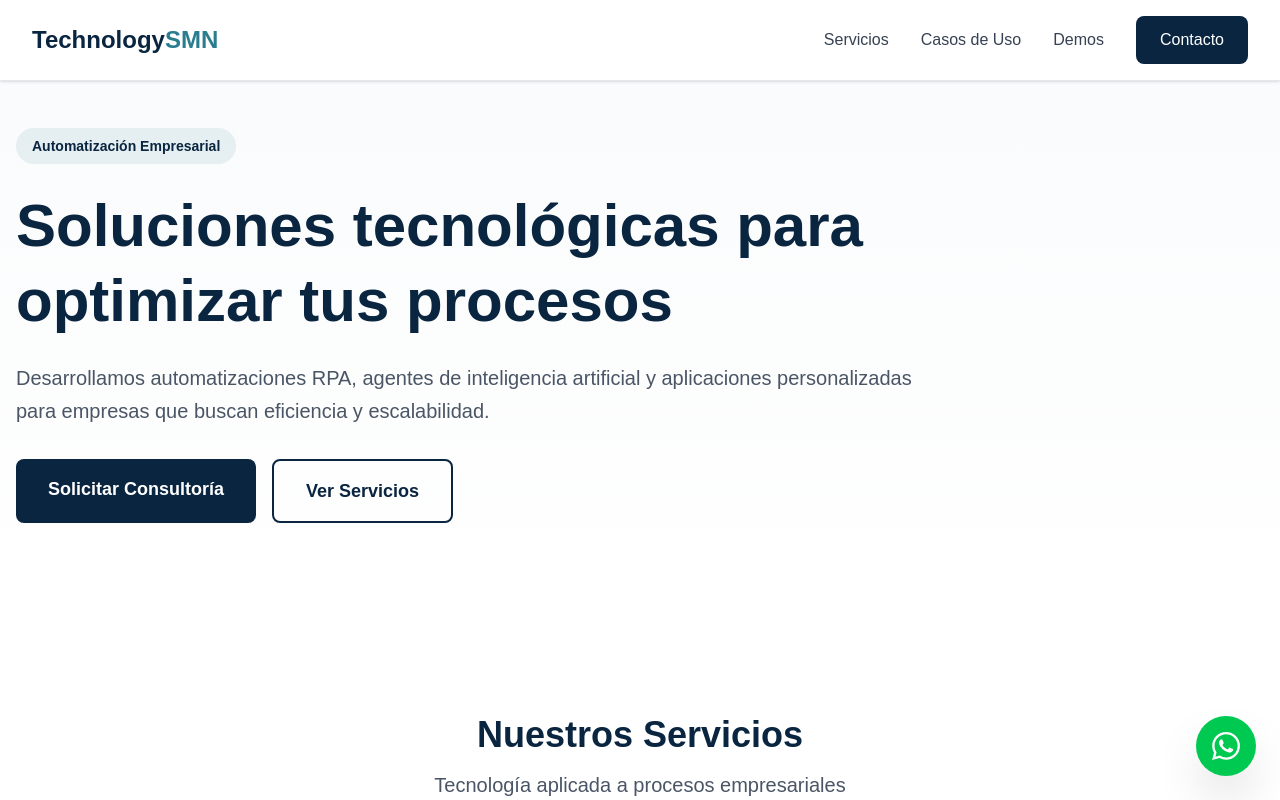
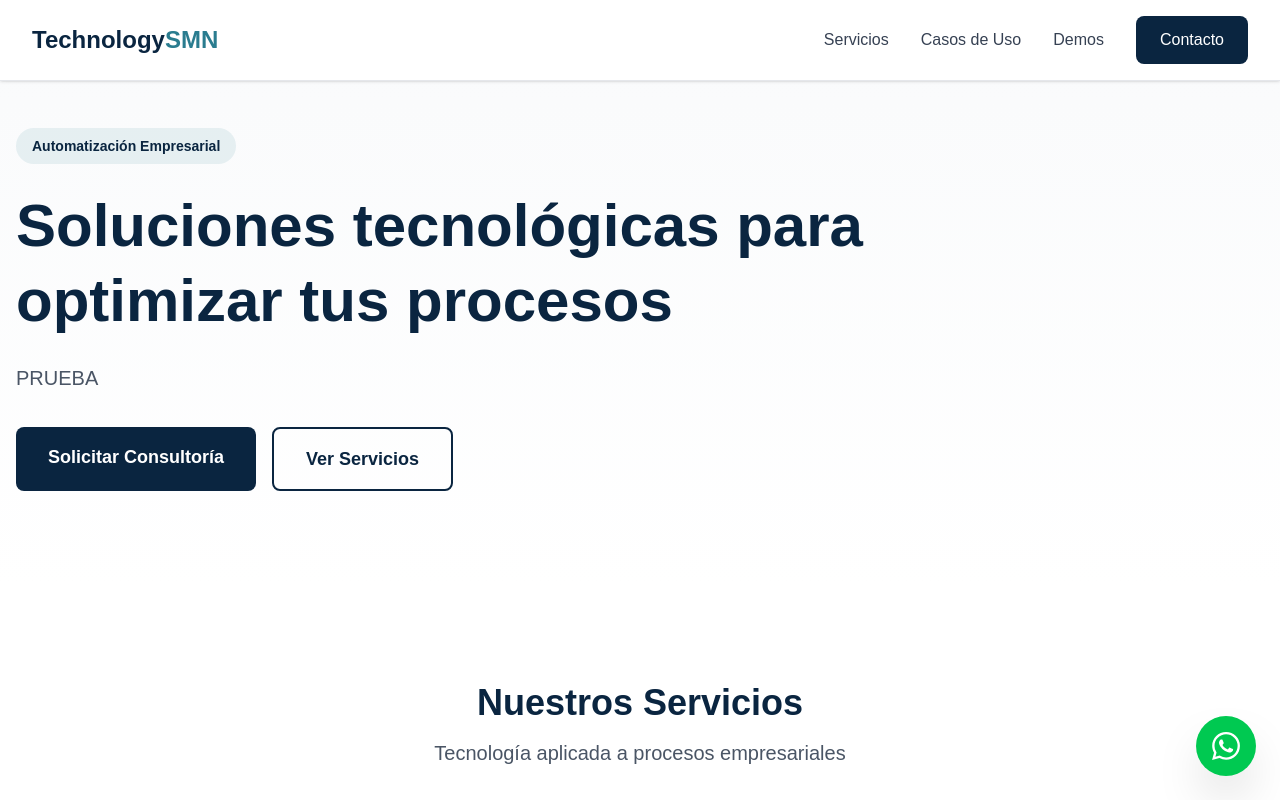
Before and after one commit to AndresMineroR/AutomaticacionesMinero, a Next.js app: page / in a window 1280 px wide. Shown: the top 800 px of the page. Built offline with nearby package versions, Linux system fonts and the light colour scheme.

Commit message:
Remove description of automation and AI services
Removed a description paragraph about RPA and AI solutions.

```diff
--- a/app/page.js
+++ b/app/page.js
@@ -32,8 +32,7 @@ export default function Home() {
               Soluciones tecnológicas para optimizar tus procesos
             </h2>
             <p className="text-xl text-gray-600 mb-8 leading-relaxed">
-              Desarrollamos automatizaciones RPA, agentes de inteligencia artificial y aplicaciones personalizadas para empresas que buscan eficiencia y escalabilidad.
-            </p>
+PRUEBA            </p>
 
             <div className="flex flex-col sm:flex-row gap-4">
               <a href="#contacto" className="inline-block bg-[#0A2540] text-white px-8 py-4 rounded-lg text-lg font-semibold hover:bg-[#1E3A5F] transition text-center">
```
